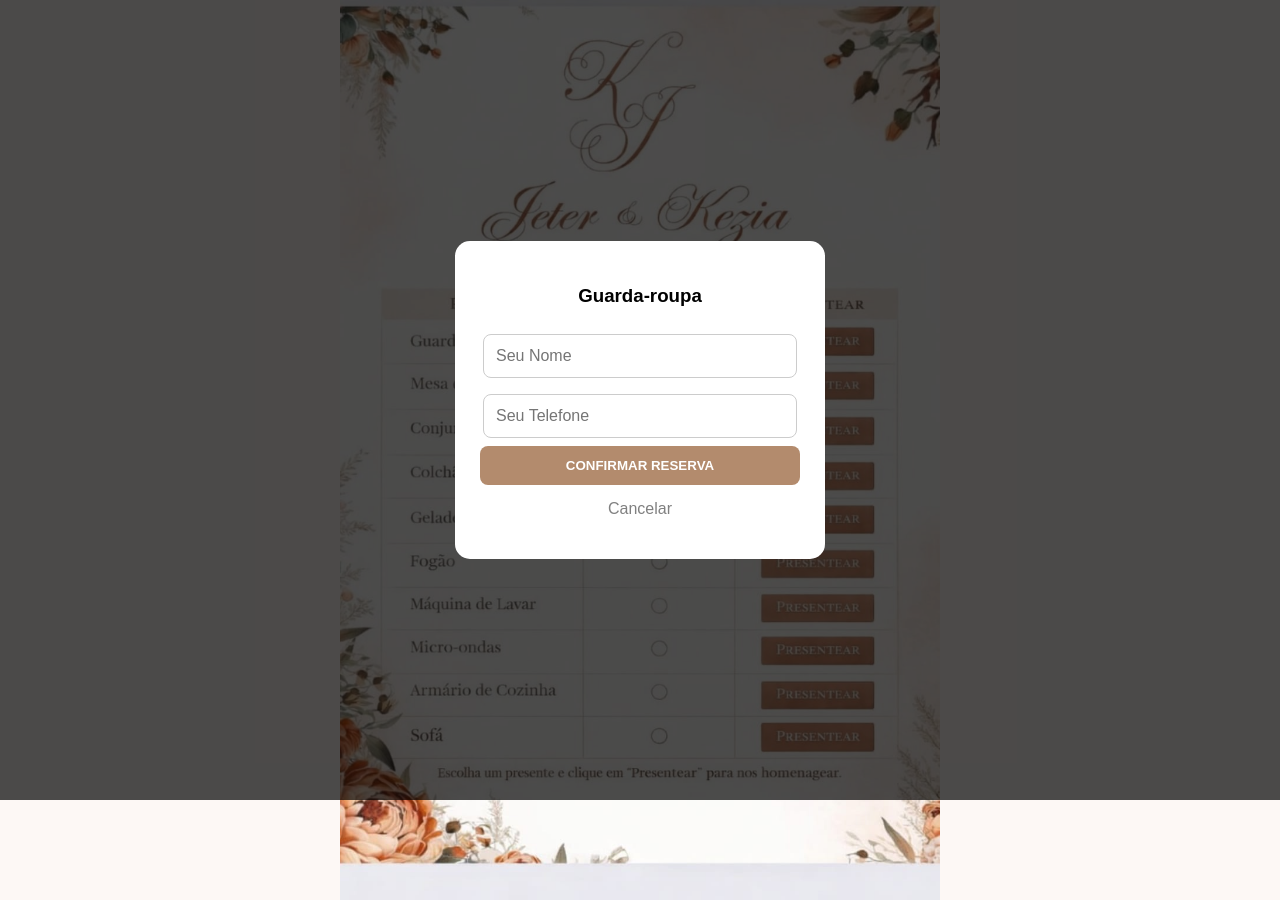
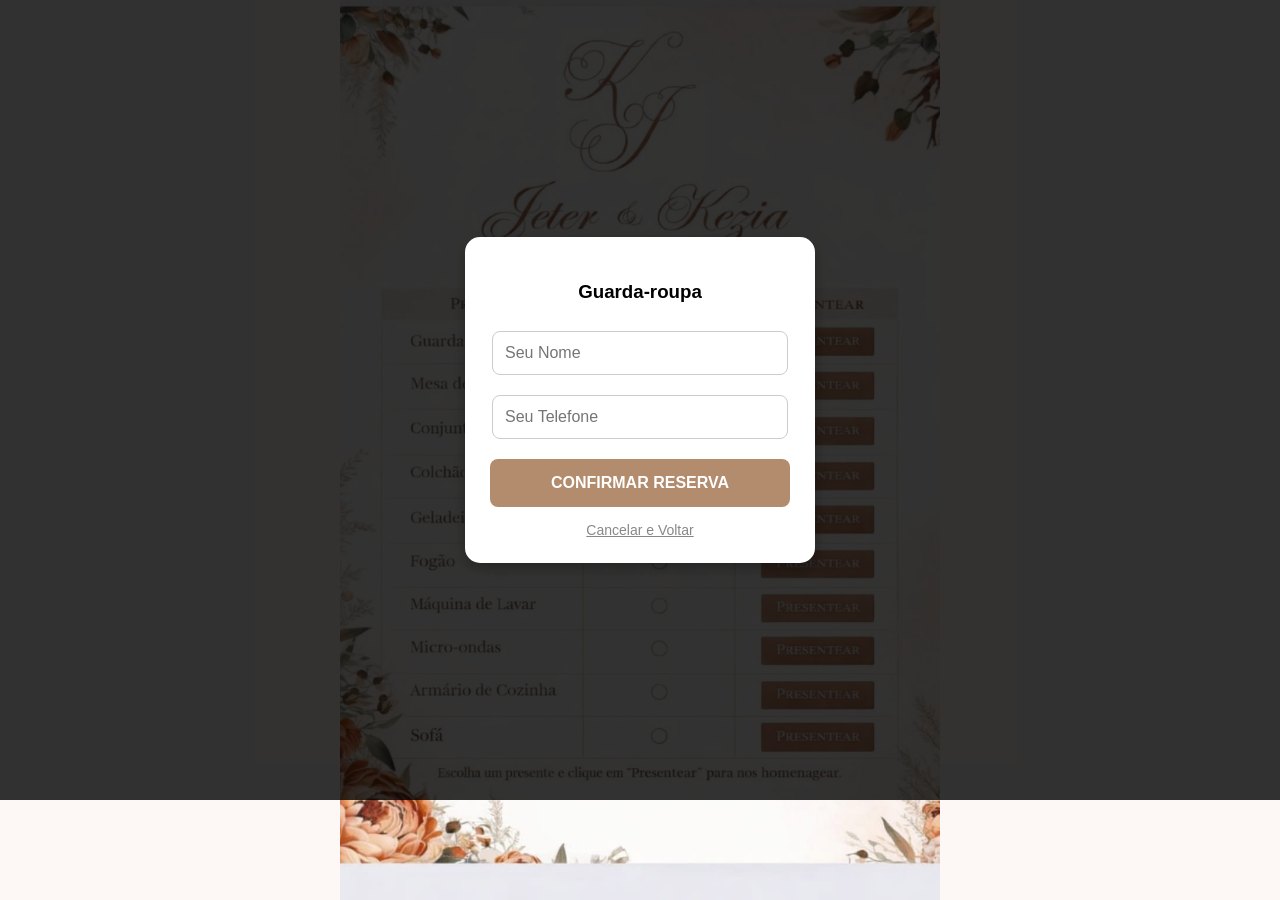
Before and after one commit to maelnovo25-hue/ListadepresentesJetereKezia, a plain HTML site: page index.html in a window 1280 px wide. Both pictures are taken after a click on the element 835 px from the left and 345 px from the top of the page. Drawn offline with Linux system fonts and the light colour scheme; no server answers.

Commit message:
Update index.html

```diff
--- a/index.html
+++ b/index.html
@@ -9,43 +9,41 @@
         .container { position: relative; width: 100%; max-width: 600px; }
         .imagem-tabela { width: 100%; display: block; }
 
-        /* Área de clique: Restrita APENAS ao botão marrom "Presentear" */
+        /* Área de clique: Focada no botão Presentear */
         .item-area {
             position: absolute;
-            left: 70%;       /* Alinhado com o início do botão marrom */
-            width: 25%;      /* Largura exata do botão marrom */
-            height: 4.2%;
+            left: 68%;
+            width: 28%;
+            height: 4.8%;
             display: flex;
             align-items: center;
             cursor: pointer;
-            z-index: 5;
-            background: transparent;
-            -webkit-tap-highlight-color: transparent;
+            z-index: 99; /* Garante que está no topo de tudo */
+            background: rgba(0, 0, 0, 0); /* Totalmente invisível */
+            -webkit-tap-highlight-color: rgba(0,0,0,0);
         }
 
-        /* O X que aparece quando reservado - POSICIONADO NA BOLINHA CENTRAL */
+        /* O X que aparece na bolinha */
         .marcado::before {
             content: "X";
             color: #000;
             font-size: 22px;
             font-weight: bold;
             position: absolute;
-
-            /* Ajuste para pular do botão marrom para a bolinha do meio */
-            left: -62%;      /* Move o X para a coluna Selecione */
-
+            left: -185%;
             top: 50%;
             transform: translateY(-50%);
-            z-index: 10;
+            z-index: 100;
         }
 
-        .marcado { pointer-events: none; }
+        .marcado { pointer-events: none !important; cursor: default; }
 
         /* Estilos do Modal */
-        .modal { display: none; position: fixed; top: 0; left: 0; width: 100%; height: 100%; background: rgba(0,0,0,0.7); justify-content: center; align-items: center; z-index: 1000; }
-        .modal-content { background: white; padding: 25px; border-radius: 15px; width: 85%; max-width: 320px; text-align: center; }
-        input { width: 90%; padding: 12px; margin: 8px 0; border: 1px solid #ccc; border-radius: 8px; font-size: 16px; }
-        .btn-confirmar { background: #b38b6d; color: white; border: none; padding: 12px; border-radius: 8px; width: 100%; cursor: pointer; font-weight: bold; }
+        .modal { display: none; position: fixed; top: 0; left: 0; width: 100%; height: 100%; background: rgba(0,0,0,0.8); justify-content: center; align-items: center; z-index: 9999; }
+        .modal-content { background: white; padding: 25px; border-radius: 15px; width: 80%; max-width: 300px; text-align: center; box-shadow: 0 5px 15px rgba(0,0,0,0.3); }
+        input { width: 90%; padding: 12px; margin: 10px 0; border: 1px solid #ccc; border-radius: 8px; font-size: 16px; -webkit-appearance: none; }
+        .btn-confirmar { background: #b38b6d; color: white; border: none; padding: 15px; border-radius: 8px; width: 100%; cursor: pointer; font-weight: bold; font-size: 16px; margin-top: 10px; }
+        .btn-cancelar { color: #888; cursor: pointer; display: block; margin-top: 15px; text-decoration: underline; font-size: 14px; }
     </style>
 </head>
 <body>
@@ -53,59 +51,72 @@
 <div class="container">
     <img src="tabela.jpg" class="imagem-tabela">
 
-    <div id="Guarda-roupa" class="item-area" style="top: 36.3%;" onclick="abrirModal('Guarda-roupa')"></div>
-    <div id="Mesa de Jantar" class="item-area" style="top: 41.2%;" onclick="abrirModal('Mesa de Jantar')"></div>
-    <div id="Conjunto de Cadeiras" class="item-area" style="top: 46.1%;" onclick="abrirModal('Conjunto de Cadeiras')"></div>
-    <div id="Colchão Queen" class="item-area" style="top: 51.0%;" onclick="abrirModal('Colchão Queen')"></div>
-    <div id="Geladeira" class="item-area" style="top: 55.9%;" onclick="abrirModal('Geladeira')"></div>
-    <div id="Fogão" class="item-area" style="top: 60.8%;" onclick="abrirModal('Fogão')"></div>
-    <div id="Máquina de Lavar" class="item-area" style="top: 65.7%;" onclick="abrirModal('Máquina de Lavar')"></div>
-    <div id="Micro-ondas" class="item-area" style="top: 70.6%;" onclick="abrirModal('Micro-ondas')"></div>
-    <div id="Armário de Cozinha" class="item-area" style="top: 75.5%;" onclick="abrirModal('Armário de Cozinha')"></div>
-    <div id="Sofá" class="item-area" style="top: 80.4%;" onclick="abrirModal('Sofá')"></div>
+    <div id="Guarda-roupa" class="item-area" style="top: 36.1%;"></div>
+    <div id="Mesa de Jantar" class="item-area" style="top: 41.0%;"></div>
+    <div id="Conjunto de Cadeiras" class="item-area" style="top: 45.9%;"></div>
+    <div id="Colchão Queen" class="item-area" style="top: 50.8%;"></div>
+    <div id="Geladeira" class="item-area" style="top: 55.7%;"></div>
+    <div id="Fogão" class="item-area" style="top: 60.6%;"></div>
+    <div id="Máquina de Lavar" class="item-area" style="top: 65.5%;"></div>
+    <div id="Micro-ondas" class="item-area" style="top: 70.4%;"></div>
+    <div id="Armário de Cozinha" class="item-area" style="top: 75.3%;"></div>
+    <div id="Sofá" class="item-area" style="top: 80.2%;"></div>
 </div>
 
 <div id="meuModal" class="modal">
-    <div class="modal-content" id="conteudoModal">
+    <div class="modal-content">
         <h3 id="itemNome"></h3>
         <form id="meuForm">
             <input type="text" id="nomeUser" placeholder="Seu Nome" required>
             <input type="tel" id="telUser" placeholder="Seu Telefone" required>
             <button type="submit" class="btn-confirmar" id="btnEnviar">CONFIRMAR RESERVA</button>
         </form>
-        <p onclick="fecharModal()" style="color:grey; cursor:pointer; margin-top:15px;">Cancelar</p>
+        <span class="btn-cancelar" onclick="fecharModal()">Cancelar e Voltar</span>
     </div>
 </div>
 
 <script>
     const scriptURL = 'https://script.google.com/macros/s/AKfycbyOroKLmNDpA2KwAEcAMajO3T30HDxeE8L8HWruqMIXdhkg6QGDyB3EjmXSdeZbz71uDQ/exec';
 
+    // Carregar reservas existentes
     async function carregarReservas() {
         try {
             const res = await fetch(scriptURL);
             const reservados = await res.json();
             reservados.forEach(id => {
                 const el = document.getElementById(id);
-                if(el) {
-                    el.classList.add('marcado');
-                    el.onclick = null;
-                }
+                if(el) { el.classList.add('marcado'); }
             });
-        } catch (e) { console.error("Erro ao carregar", e); }
+        } catch (e) { console.log("Erro ao carregar"); }
     }
 
+    // Função para abrir o modal
     function abrirModal(item) {
         document.getElementById('itemNome').innerText = item;
         document.getElementById('meuModal').style.display = 'flex';
     }
 
-    function fecharModal() { document.getElementById('meuModal').style.display = 'none'; }
+    // Função para fechar o modal
+    function fecharModal() {
+        document.getElementById('meuModal').style.display = 'none';
+    }
 
-    document.getElementById('meuForm').onsubmit = async function(e) {
+    // Gerenciador de cliques infalível para celular
+    document.querySelectorAll('.item-area').forEach(botao => {
+        botao.addEventListener('click', function() {
+            if (!this.classList.contains('marcado')) {
+                abrirModal(this.id);
+            }
+        });
+    });
+
+    // Enviar formulário
+    document.getElementById('meuForm').addEventListener('submit', async function(e) {
         e.preventDefault();
         const btn = document.getElementById('btnEnviar');
-        btn.innerText = "Salvando...";
         const item = document.getElementById('itemNome').innerText;
+        btn.innerText = "Enviando...";
+        btn.disabled = true;
 
         const dados = {
             nome: document.getElementById('nomeUser').value,
@@ -115,19 +126,15 @@
 
         try {
             await fetch(scriptURL, { method: 'POST', body: JSON.stringify(dados) });
+            fetch('https://formspree.io/f/mqedoegk', { method: 'POST', body: JSON.stringify(dados), headers: { 'Accept': 'application/json' } });
 
-            fetch('https://formspree.io/f/mqedoegk', {
-                method: 'POST',
-                body: JSON.stringify(dados),
-                headers: { 'Accept': 'application/json' }
-            });
-
-            document.getElementById('conteudoModal').innerHTML = "<h3>Reservado!</h3><p>Obrigado pelo carinho!</p><button class='btn-confirmar' onclick='location.reload()'>Fechar</button>";
+            document.querySelector('.modal-content').innerHTML = "<h3>Reservado!</h3><p>Obrigado pelo presente!</p><button class='btn-confirmar' onclick='window.location.reload()'>OK</button>";
         } catch (err) {
             alert("Erro ao salvar. Tente novamente.");
             btn.innerText = "CONFIRMAR RESERVA";
+            btn.disabled = false;
         }
-    };
+    });
 
     carregarReservas();
 </script>
```
